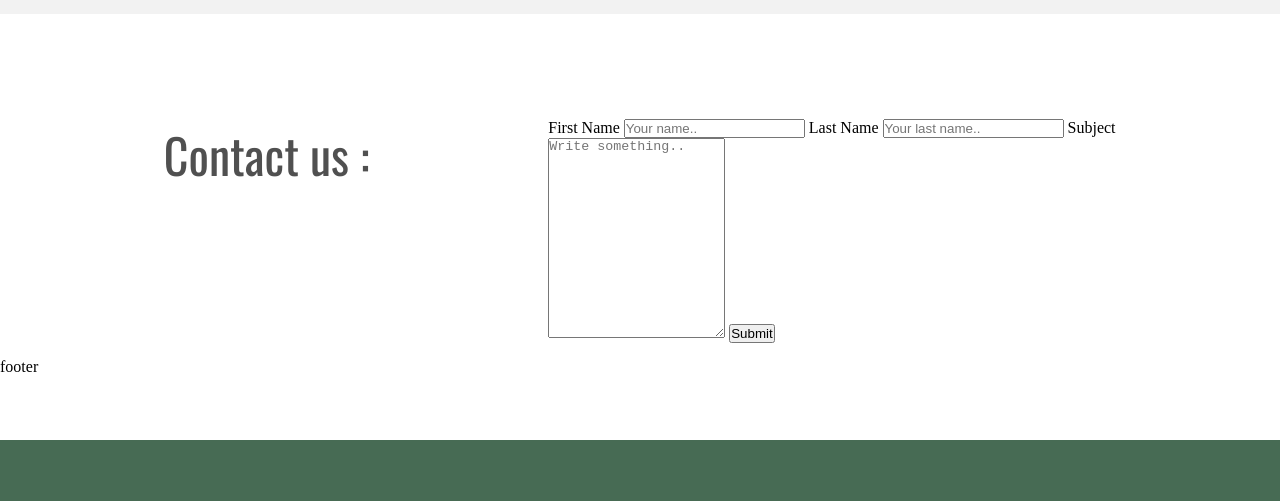
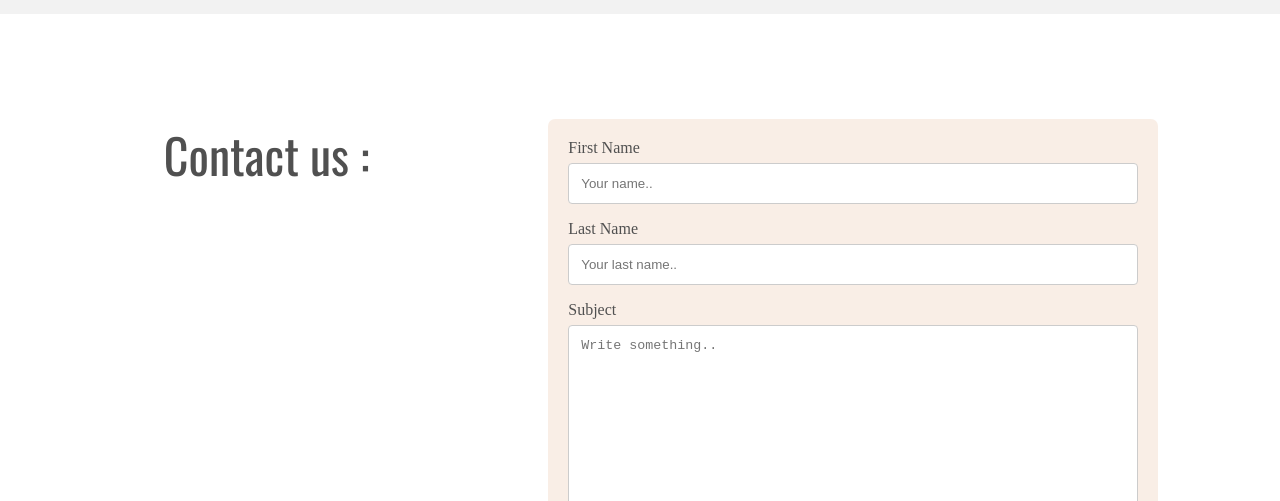
Before and after one commit to Mahsak89/happy-moms, a plain HTML site: page index.html in a window 1280 px wide. Shown: the part 1530-2031 px from the top of the page. Drawn offline with nearby package versions, Linux system fonts and the light colour scheme.

Commit message:
Style contact us

```diff
--- a/assets/css/s.css
+++ b/assets/css/s.css
@@ -218,6 +218,51 @@ header{
     cursor: pointer;
     background-color:rgba(177, 203, 187,1);
   }
+  .customize p{
+    font-size: 150%;
+    color:rgb(90,90,90);
+
+  }
+  .customize h2{
+    font-size:300%;
+  }
+
+
+
+  input[type=text], textarea {
+    width: 100%;
+    padding: 12px;
+    border: 1px solid #ccc;
+    border-radius: 4px;
+    box-sizing: border-box;
+    margin-top: 6px;
+    margin-bottom: 16px;
+    resize: vertical;
+  }
+
+  input[type=submit] {
+    background-color:hsl(143, 20%, 55%);
+    color: white;
+    padding: 12px 20px;
+    border: none;
+    border-radius:30px;
+    cursor: pointer;
+  }
+
+  input[type=submit]:hover {
+    background-color: rgba(177, 203, 187,.8);
+  }
+  label{
+    color:rgb(80, 80, 80);
+  }
+
+  .container {
+    border-radius:7px;
+    background-color: rgba(245, 227, 214,.6)
+    ;
+    padding: 20px;
+  }
+
   footer{
     text-align: center;
     padding-top: 5%;
--- a/index.html
+++ b/index.html
@@ -207,7 +207,7 @@
                 </div>
                </div>
         </section>
-        <section>footer</section>
+
         <footer>
             <div class="row">
                 <div class="col-3">
```
